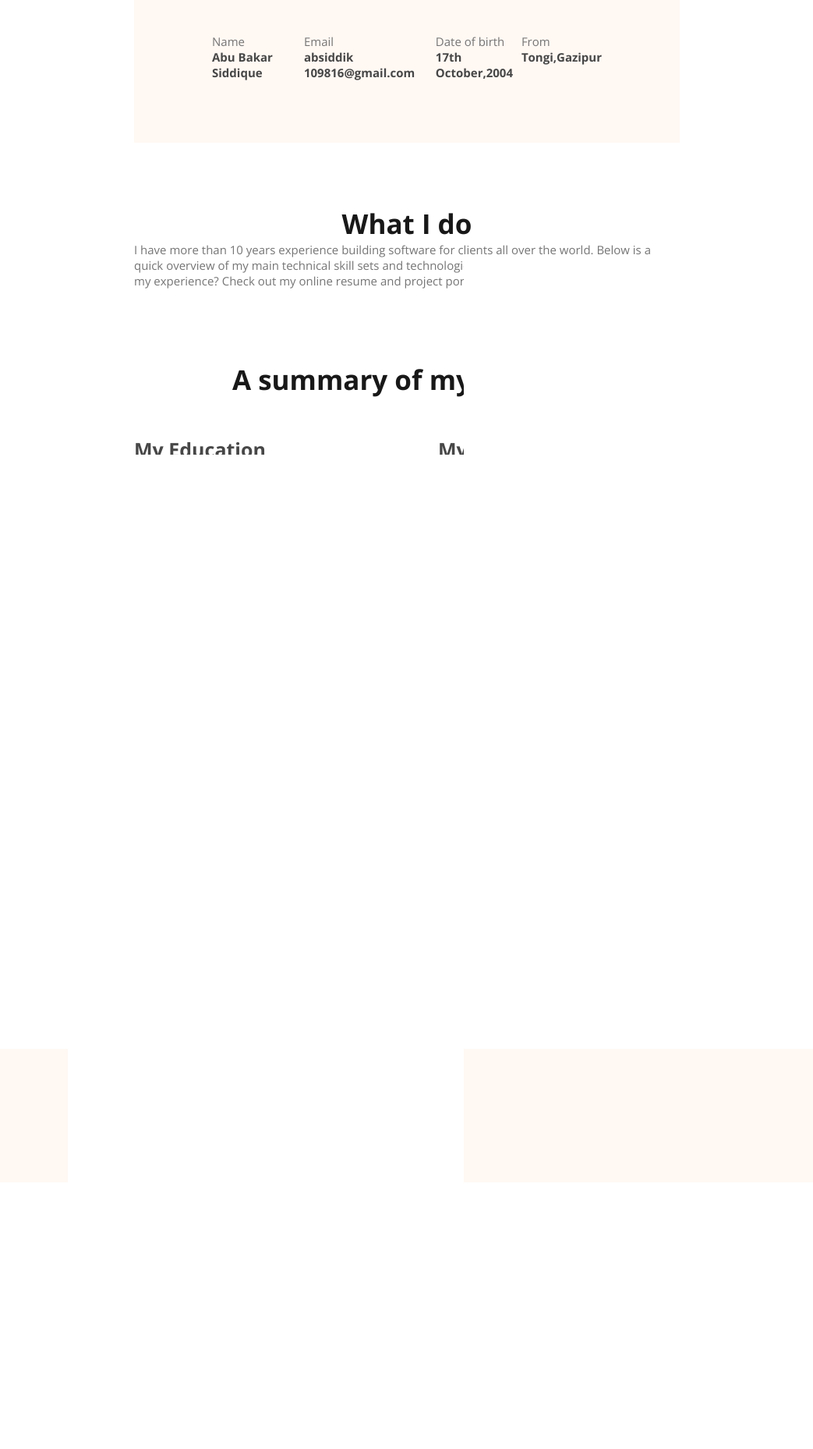
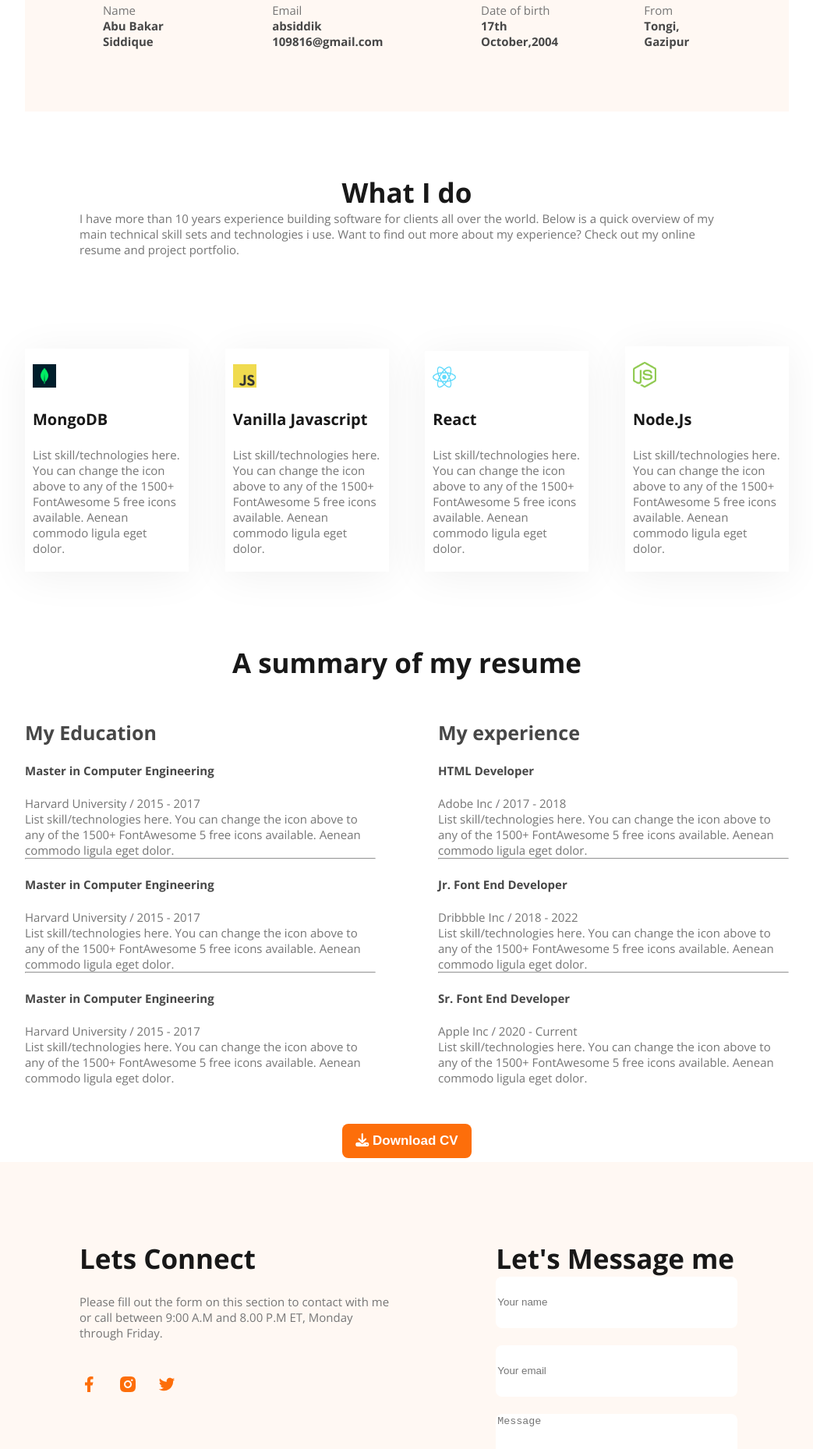
Before and after one commit to SiddiK-0001/amar-portfolio, a plain HTML site: page index.html in a window 1280 px wide. Shown: the part 942-2800 px from the top of the page at 78% size, without its empty margins (168-1211 px from the left). Before the commit the page ends 2458 px from the top, so only its background shows below. Drawn offline with nearby package versions, Linux system fonts and the light colour scheme.

Commit message:
added all

```diff
--- a/index.html
+++ b/index.html
@@ -5,6 +5,7 @@
     <meta name="viewport" content="width=device-width, initial-scale=1.0">
     <title>Web dev portfolio</title>
     <link rel="stylesheet" href="styles/style.css">
+    <script src="https://kit.fontawesome.com/078f21d85a.js" crossorigin="anonymous"></script>
 </head>
 <body style="font-family: open sans;">
     <header class="banner second-bg">
@@ -25,8 +26,8 @@
                      Ab Siddique</p>
                 <p class="textonk" style="font-size: 15px;">Shot what able cold new see hold.Friendly as an betrayed formerly he. Morning because as to society behaved moments.</p><br><br>
 
-                <p style="display: flex;gap:30px;"><button class="btn">Download Cv</button>
-                    <button class="btn">Contact</button>
+                <p style="display: flex;gap:30px;"><button class="btn"><i class="fa-solid fa-download"></i> Download Cv</button>
+                    <button class="btn"><i class="fa-solid fa-phone"></i> Contact</button>
                 </p>
             </div>
 
@@ -38,7 +39,7 @@
 
     </header>
 
-    <main style="max-width: 1000px;margin:0 auto;">
+    <main style="max-width: 1300px;margin:0 auto;">
 
  <!-- section.about>p.title+p.subtitle+div.item>div*4>p.subtitle+p.textonk -->
 
@@ -51,19 +52,19 @@
             <div class="item" >
                 <div>
                     <p class="subtitle">Name </p>
-                    <p class="textonk">Abu Bakar Siddique</p>
+                    <p class="textonk" style="font-size: 15px;">Abu Bakar Siddique</p>
                 </div>
                 <div>
                     <p class="subtitle">Email</p>
-                    <p class="textonk" >absiddik                109816@gmail.com</p>
+                    <p class="textonk"style="font-size: 15px;" >absiddik                109816@gmail.com</p>
                 </div>
                 <div>
                     <p class="subtitle">Date of birth</p>
-                    <p class="textonk">17th October,2004</p>
+                    <p class="textonk"style="font-size: 15px;">17th October,2004</p>
                 </div>
                 <div>
                     <p class="subtitle">From</p>
-                    <p class="textonk">Tongi,Gazipur</p>
+                    <p class="textonk"style="font-size: 15px;">Tongi, Gazipur</p>
                 </div>
             </div>
         </section>
@@ -73,7 +74,41 @@
         <section class="What-i-do">
             <p class="title">What I do</p>
             <p class="subtitle">I have more than 10 years experience building software for clients all over the world. Below is a quick overview of my main technical skill sets and technologies i use. Want to find out more about my experience? Check out my online resume and project portfolio.</p>
-        </section>
+        </section><br><br>
+<!-- section.skills>div*4>img+p.title+p.subtitle -->
+<section class="skills" >
+    <div class="box">
+        <img width="30px" src="./images/icons/mongo.png" alt=""><br><br>
+        <p class="title" style="font-size: 20px;">MongoDB</p><br>
+        <p class="subtitle">
+            List skill/technologies here. You can change the icon above to any of the 1500+ FontAwesome 5 free icons available. Aenean commodo ligula eget dolor.</p>
+    </div>
+    <div class="box">
+        <img width="30px" src="./images/icons/js.png" alt=""><br><br>
+        <p class="title"style="font-size: 20px;">Vanilla Javascript </p><br>
+        <p class="subtitle">
+            List skill/technologies here. You can change the icon above to any of the 1500+ FontAwesome 5 free icons available. Aenean commodo ligula eget dolor.</p>
+    </div>
+    <div class="box">
+        <img width="30px"src="./images/icons/react.png" alt=""><br><br>
+        <p class="title"style="font-size: 20px;">React</p><br>
+        <p class="subtitle">
+            List skill/technologies here. You can change the icon above to any of the 1500+ FontAwesome 5 free icons available. Aenean commodo ligula eget dolor.</p>
+    </div>
+    <div class="box">
+        <img width="30px" src="./images/icons/nodejs.png" alt=""><br><br>
+        <p class="title"style="font-size: 20px;">Node.Js</p><br>
+        <p class="subtitle">
+            List skill/technologies here. You can change the icon above to any of the 1500+ FontAwesome 5 free icons available. Aenean commodo ligula eget dolor.</p>
+    </div>
+</section>
+
+
+
+
+
+
+
 <!--  section.title>div*2>div*3>p*2.textonk+p*2.subtitle -->
 
        <br> <br><br><br>
@@ -135,23 +170,48 @@
             </div>
         </section>
 <br><br>
-        <section class="CV"><button class="btn">Download CV</button></section>
+        <section class="CV"><button class="btn"><i class="fa-solid fa-download"></i> Download CV</button></section>
 
 
 
     </main>
 
+<footer class="second-bg">
+    <section class="boro" style="padding: 100px 70px;">
 
-    <footer class="second-bg">
-        <section class="boro" style="padding: 100px 70px;">
-            <div><p class="title">Lets Connect </p><br>
-                <p class="subtitle" style="max-width:400px;"> Please fill out the form on this section to contact with me or call between 9:00 A.M and 8.00 P.M ET, Monday through Friday.</p>
+        <div><p class="title">Lets Connect </p><br>
+             <p class="subtitle" style="max-width:400px;"> Please fill out the form on this section to contact with me or call between 9:00 A.M and 8.00 P.M ET, Monday through Friday.</p>
+             <br><br>
+
+                <div class="chobi">
+                    <img src="./images/icons/facebook.png" alt="">
+                    <img src="./images/icons/insta.png"alt="">
+                    <img src="./images/icons/twitter.png" alt="">
+                </div>
+        </div>
+
+
+
+            <div> <p class="title">Let's Message me</p>
+
+                <form action="">
+                    <input type="text" name="" id="" placeholder="Your name"><br>
+                    <input type="email" name="" id=""placeholder="Your email"><br>
+                    <textarea name="" id="" rows="10" placeholder="Message"></textarea><br>
+
+                    <input class="btn" type="submit" value="Submit">
+                </form>
+
+
 
 
 
             </div>
-            <div> <p class="title">Let's Message me</p></div>
-        </section>
+
+
+
+
+    </section>
 
 
 
--- a/styles/style.css
+++ b/styles/style.css
@@ -6,6 +6,7 @@
     background-image: url(../images/developer.png) ,url(../images/header_bg.png);
     background-repeat: no-repeat;
     background-position: top left,bottom right;
+    background-size: contain;
 
 }
 section{
@@ -95,12 +96,15 @@ article div{
     display: flex;
     justify-content: space-around;
     align-items: first baseline;
+    gap: 100px;
 }
 
 .What-i-do{
     display: flex;
     flex-direction: column;
-    margin-top: 80px;
+     margin-top: 80px;
+     padding: 0 70px;
+     align-items: center;
 }
 
 .boro{
@@ -109,7 +113,7 @@ article div{
     flex-direction:row;
     gap: 80px;
     align-items: first baseline;
-    justify-content:first baseline ;
+    justify-content: baseline ;
 }
 
 .coto{
@@ -126,3 +130,47 @@ article div{
     align-items: center;
     flex-direction: column;
 }
+.skills{
+    display: flex;
+    flex-direction: row;
+    align-items:first baseline ;
+    gap: 24px;
+    margin-top: 70px;
+}
+
+.box{
+
+    max-width: 190px;
+    box-shadow: 0px 6px 50px 0px rgba(0, 0, 0, 0.06);
+    padding: 20px 10px;
+}
+
+.chobi{
+    display: flex;
+    gap: 26px;
+}
+
+input[Type="text"],input[Type="email"]
+
+{
+
+    display: block;
+    height: 64px;
+    width: 100%;
+    border: none;
+    border-radius: 8px;
+
+}
+
+textarea
+
+{
+
+    display: block;
+
+    width: 100%;
+    border: none;
+    border-radius: 8px;
+
+
+}
```
